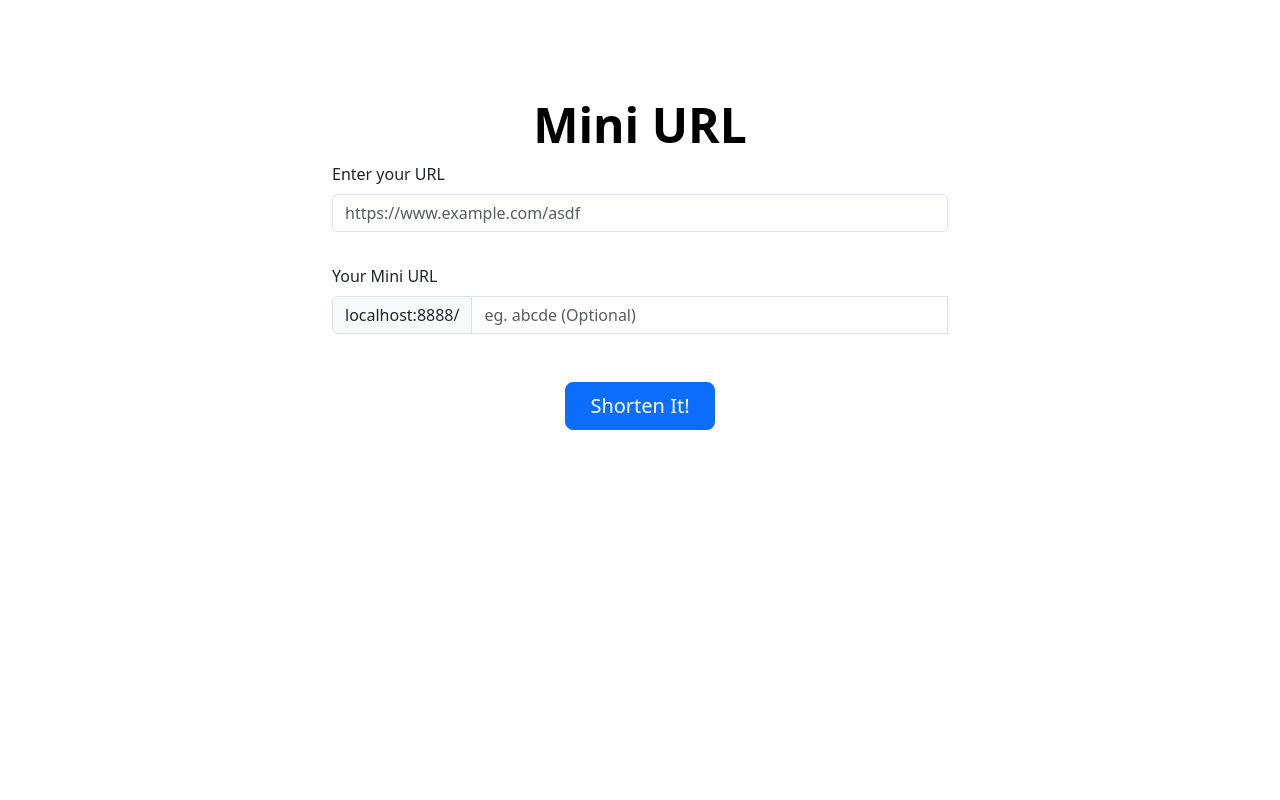
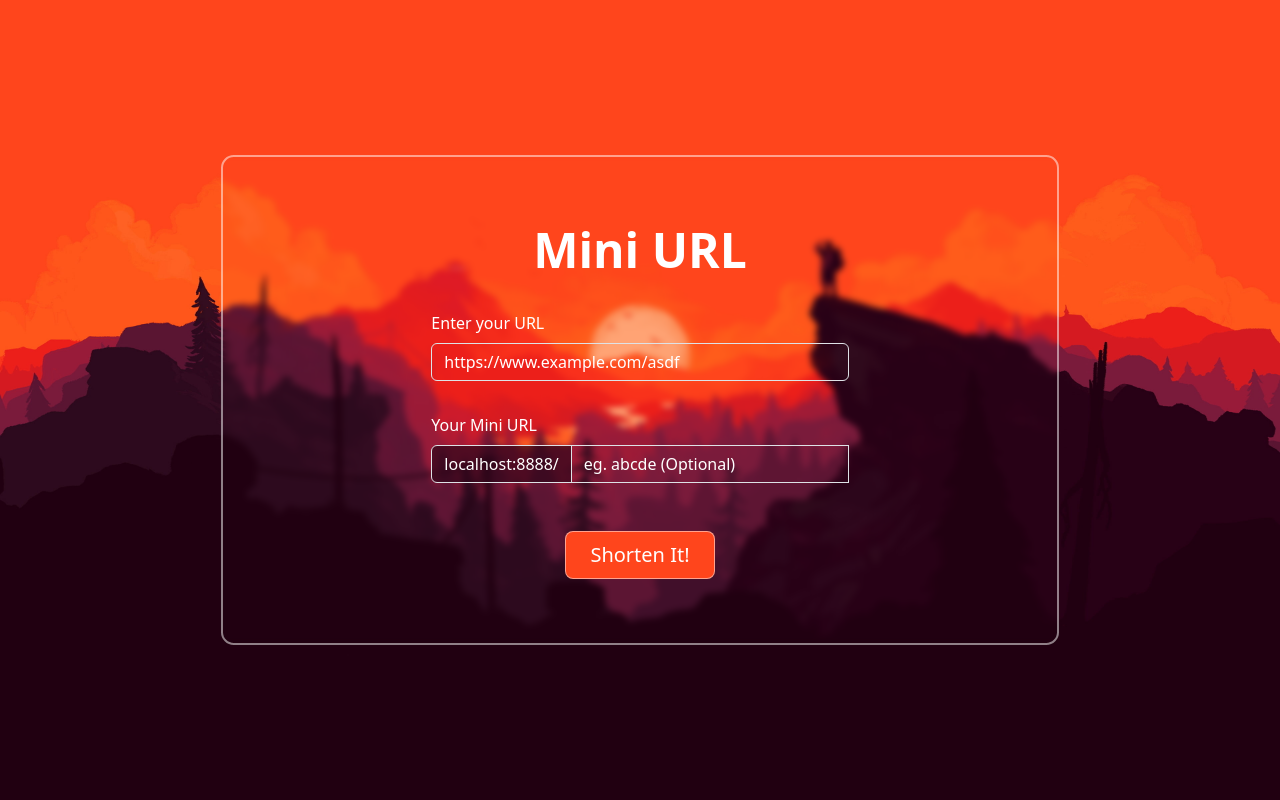
Before and after one commit to Benson221655/Mini-URL, a PHP site: page /?action=1 in a window 1280 px wide. Run offline with PHP 8.4, Linux system fonts and the light colour scheme.

Commit message:
Finished frontend design

```diff
--- a/index.php
+++ b/index.php
@@ -12,30 +12,34 @@ include 'redirect.php';
         <title>Mini URL</title>
         <link href="https://cdn.jsdelivr.net/npm/bootstrap@5.3.1/dist/css/bootstrap.min.css" rel="stylesheet"
             integrity="sha384-4bw+/aepP/YC94hEpVNVgiZdgIC5+VKNBQNGCHeKRQN+PtmoHDEXuppvnDJzQIu9" crossorigin="anonymous">
+        <link href="style.css" rel="stylesheet">
         <script src="https://cdn.jsdelivr.net/npm/bootstrap@5.3.1/dist/js/bootstrap.bundle.min.js"
             integrity="sha384-HwwvtgBNo3bZJJLYd8oVXjrBZt8cqVSpeBNS5n7C8IVInixGAoxmnlMuBnhbgrkm"
             crossorigin="anonymous"></script>
     </head>
 
     <body>
-        <div class="px-4 py-5 my-5">
-            <h1 class="display-5 fw-bold text-body-emphasis text-center">Mini URL</h1>
+        <section>
+            <div class="main-container">
+                <h1 class="text display-5 fw-bold text-center">Mini URL</h1>
+                <br>
                 <div class="col-lg-6 mx-auto">
                     <form id="url-form" class="row g-3 needs-validation" onsubmit="return shortenURL()" novalidate>
                         <div class="mb-3">
-                        <label for="long-url" class="form-label">Enter your URL</label>
-                        <input type="url" class="form-control" id="long-url" placeholder="https://www.example.com/asdf"
-                            required>
+                            <label for="long-url" class="text form-label">Enter your URL</label>
+                            <input type="url" class="form-box form-control" id="long-url"
+                                placeholder="https://www.example.com/asdf" required>
                             <div class="invalid-feedback">
                                 Please provide a valid URL.
                             </div>
                         </div>
                         <div class="mb-3">
-                        <label for="short-url" class="form-label">Your Mini URL</label>
+                            <label for="short-url" class="text form-label">Your Mini URL</label>
                             <div class="input-group mb-3">
-                            <span class="input-group-text" id="basic-addon3">localhost:8888/</span>
-                            <input type="text" class="form-control" id="short-url" placeholder="eg. abcde (Optional)"
-                                aria-describedby="basic-addon3">
+                                <span class="text form-box-fixed input-group-text"
+                                    id="basic-addon3">localhost:8888/</span>
+                                <input type="text" class="form-box form-control" id="short-url"
+                                    placeholder="eg. abcde (Optional)" aria-describedby="basic-addon3">
                                 <div id="invalid-short-url" class="invalid-feedback">
                                 </div>
                             </div>
@@ -47,6 +51,7 @@ include 'redirect.php';
                     </form>
                 </div>
             </div>
+        </section>
     </body>
 
 </html>
--- /dev/null
+++ b/style.css
@@ -0,0 +1,55 @@
+section {
+    display: flex;
+    justify-content: center;
+    align-items: center;
+    min-height: 100vh;
+    width: 100%;
+
+    background-image: url('bg.jpg');
+    background-position: center;
+    background-repeat: no-repeat;
+    background-size: cover;
+}
+
+.text {
+    color: #fff;
+}
+
+.main-container {
+    padding: 5vw 0vw;
+    border: 2px solid rgba(255, 255, 255, 0.5);
+    border-radius: 1vw;
+    backdrop-filter: blur(3px);
+}
+
+.form-box {
+    background: transparent;
+}
+
+.form-box-fixed {
+    background-color: rgba(46, 7, 26, 0.7);
+}
+
+::placeholder {
+    color: #fff !important;
+    opacity: 1;
+}
+
+.btn {
+    background-color: #ff451c;
+    border: 1px solid rgba(255, 255, 255, 0.5);
+}
+
+.btn:hover {
+    background-color: #d51a21;
+    border: 1px solid rgba(255, 255, 255, 0.5);
+}
+
+.form-control:focus {
+    background-color: transparent;
+    border-color: #ffa374;
+}
+
+input {
+    color: #fff !important;
+}
```
Also changed, not shown: bg.jpg (added). Lines whose indentation alone changed are shown as unchanged.
